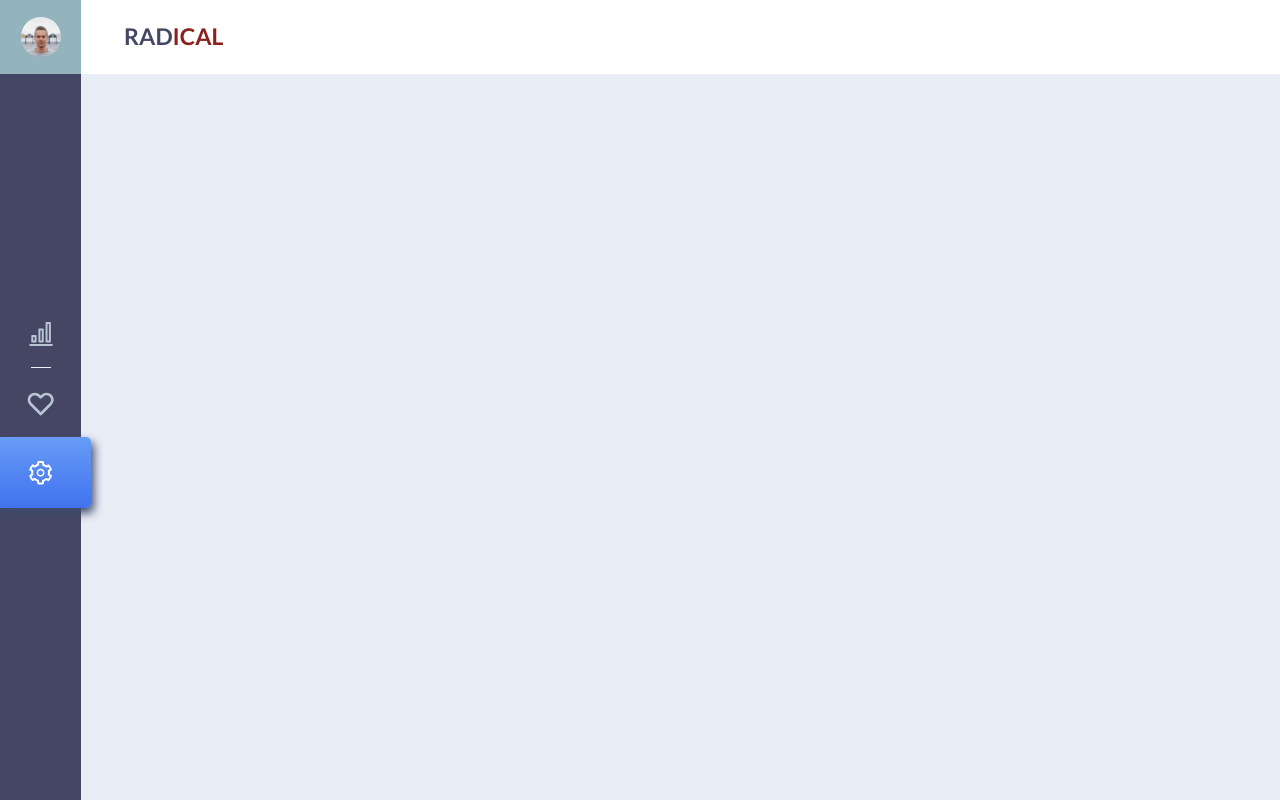
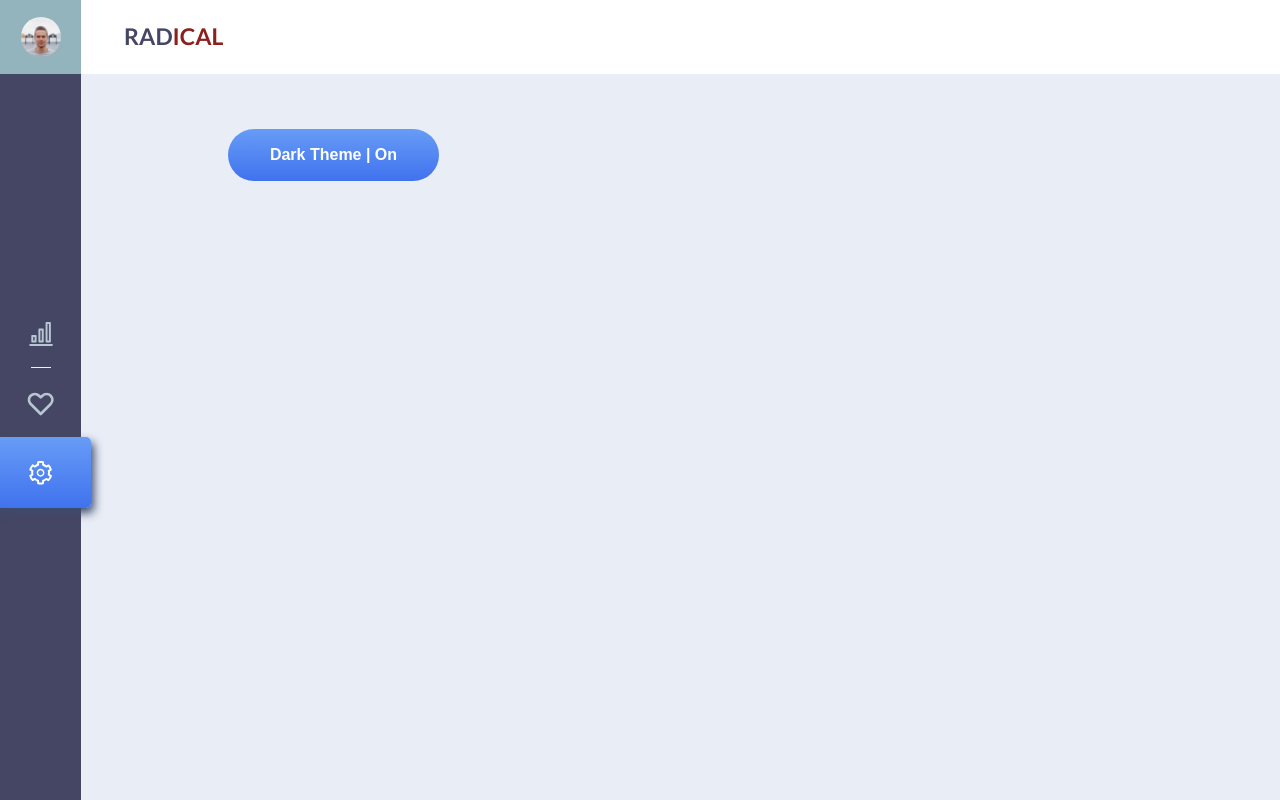
Before and after one commit to maciej-skurznica/BookLibrary, a React (Vite) app: page /settings in a window 1280 px wide. Before the commit this address had no page. Built offline with nearby package versions, Linux system fonts and the light colour scheme.

Commit message:
BL-9 implement theme switcher

```diff
--- a/src/App.tsx
+++ b/src/App.tsx
@@ -1,6 +1,6 @@
 import { Book } from "./components/Bestsellers/Bestsellers.interfaces";
 import { GlobalStyle } from "src/styles/global";
-import { primaryTheme } from "src/styles/themes";
+import Settings from "./components/Settings/Settings";
 import { SkeletonTheme } from "react-loading-skeleton";
 import { ThemeProvider } from "styled-components";
 import useLocalStorageAndState from "./hooks/useLocalStorageAndState";
@@ -12,8 +12,10 @@ import {
   UpdateBook
 } from "src/components";
 import { BrowserRouter, Route, Routes } from "react-router-dom";
+import { darkTheme, primaryTheme } from "src/styles/themes";
 
 function App() {
+  const [theme, setTheme] = useLocalStorageAndState("theme", false);
   const [favourites, setFavourites] = useLocalStorageAndState(
     "favourites",
     [] as Book[]
@@ -35,8 +37,10 @@ function App() {
     setFavourites(updated);
   };
 
+  const handleTheme = () => setTheme(!theme);
+
   return (
-    <ThemeProvider theme={primaryTheme}>
+    <ThemeProvider theme={theme ? darkTheme : primaryTheme}>
       <SkeletonTheme baseColor={"#E5E5E5"} highlightColor={"#E9EDF6"}>
         <BrowserRouter>
           <GlobalStyle />
@@ -70,6 +74,10 @@ function App() {
                   />
                 }
               />
+              <Route
+                path="/settings"
+                element={<Settings handleTheme={handleTheme} theme={theme} />}
+              />
             </Routes>
           </Sidebar>
         </BrowserRouter>
--- /dev/null
+++ b/src/components/Settings/Settings.interfaces.ts
@@ -0,0 +1,4 @@
+export interface SettingsProps {
+  theme: boolean;
+  handleTheme: () => void;
+}
--- /dev/null
+++ b/src/components/Settings/Settings.styles.ts
@@ -0,0 +1,14 @@
+import styled from "styled-components";
+
+export const ThemeButton = styled.button`
+  width: 20%;
+  height: 52px;
+  background: linear-gradient(180deg, #679cf6 0%, #4072ee 100%);
+  border-radius: 41px;
+  border: none;
+  font-weight: 700;
+  font-size: 16px;
+  line-height: 20px;
+  color: ${({ theme }) => theme.white};
+  cursor: pointer;
+`;
--- /dev/null
+++ b/src/components/Settings/Settings.tsx
@@ -0,0 +1,12 @@
+import { SettingsProps } from "./Settings.interfaces";
+import { ThemeButton } from "./Settings.styles";
+
+const Settings = ({ handleTheme, theme }: SettingsProps) => {
+  return (
+    <ThemeButton onClick={handleTheme}>
+      {theme ? "Dark Theme | Off" : "Dark Theme | On"}
+    </ThemeButton>
+  );
+};
+
+export default Settings;
--- /dev/null
+++ b/src/components/Settings/index.ts
@@ -0,0 +1 @@
+export { default } from "./Settings";
--- a/src/components/UpdateBook/UpdateBook.styles.ts
+++ b/src/components/UpdateBook/UpdateBook.styles.ts
@@ -68,6 +68,7 @@ export const Input = styled.input`
   height: 52px;
   outline: none;
   box-sizing: border-box;
+  background: ${({ theme }) => theme.white};
 `;
 
 export const Div = styled.div`
--- a/src/components/index.ts
+++ b/src/components/index.ts
@@ -7,3 +7,4 @@ export { default as Bestsellers } from "./Bestsellers";
 export { default as ListItem } from "./ListItem";
 export { default as Rating } from "./Rating";
 export { default as UpdateBook } from "./UpdateBook";
+export { default as Settings } from "./Settings";
--- a/src/hooks/useLocalStorageAndState.ts
+++ b/src/hooks/useLocalStorageAndState.ts
@@ -3,7 +3,7 @@ import { useState } from "react";
 
 const useLocalStorageAndState = (
   key: string,
-  initialValue: string | Book[]
+  initialValue: string | Book[] | boolean
 ) => {
   const storedValue = window.localStorage.getItem(key);
   const item = storedValue ? JSON.parse(storedValue) : initialValue;
--- a/src/styles/themes.ts
+++ b/src/styles/themes.ts
@@ -5,3 +5,11 @@ export const primaryTheme = {
   navy: "#454664",
   lightNavy: "#E9EDF6"
 };
+
+export const darkTheme = {
+  bgGrey: "#2B2F39",
+  teal: "#93B4BC",
+  white: "#dbdbdb",
+  navy: "#454664",
+  lightNavy: "#E9EDF6"
+};
```
